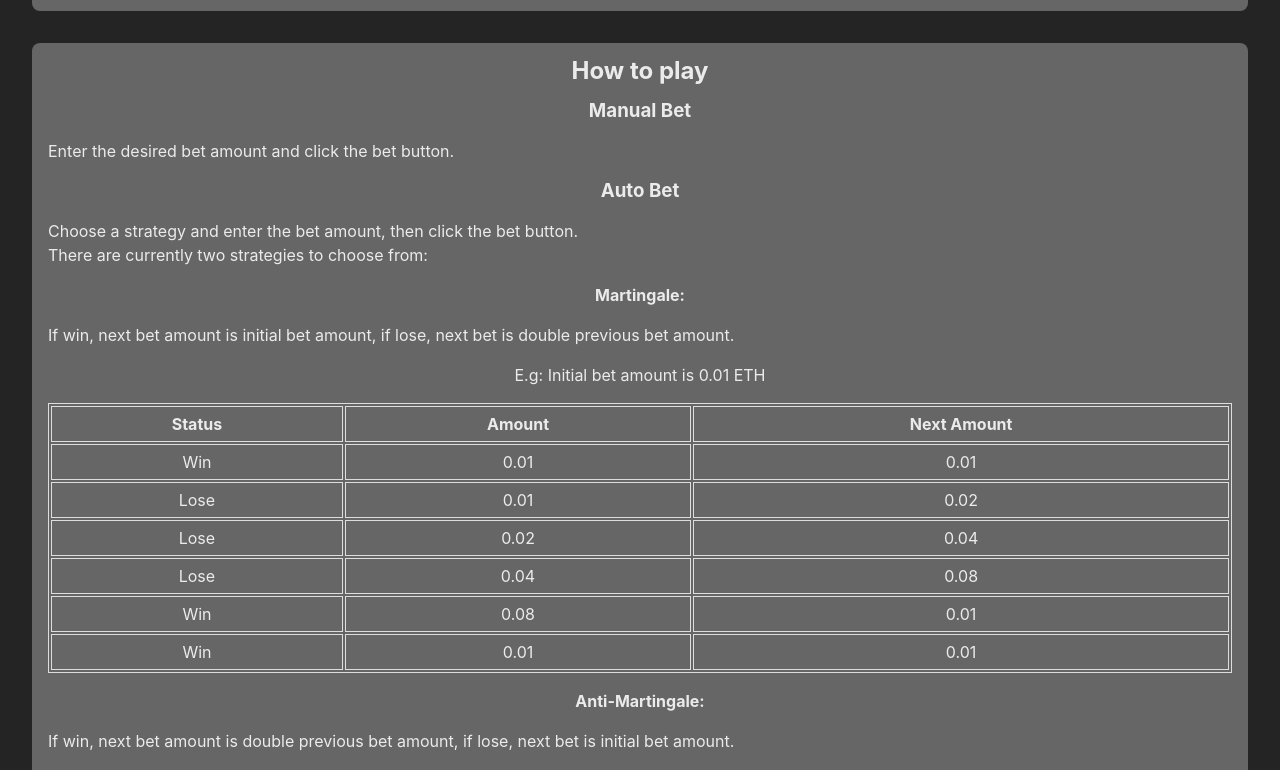
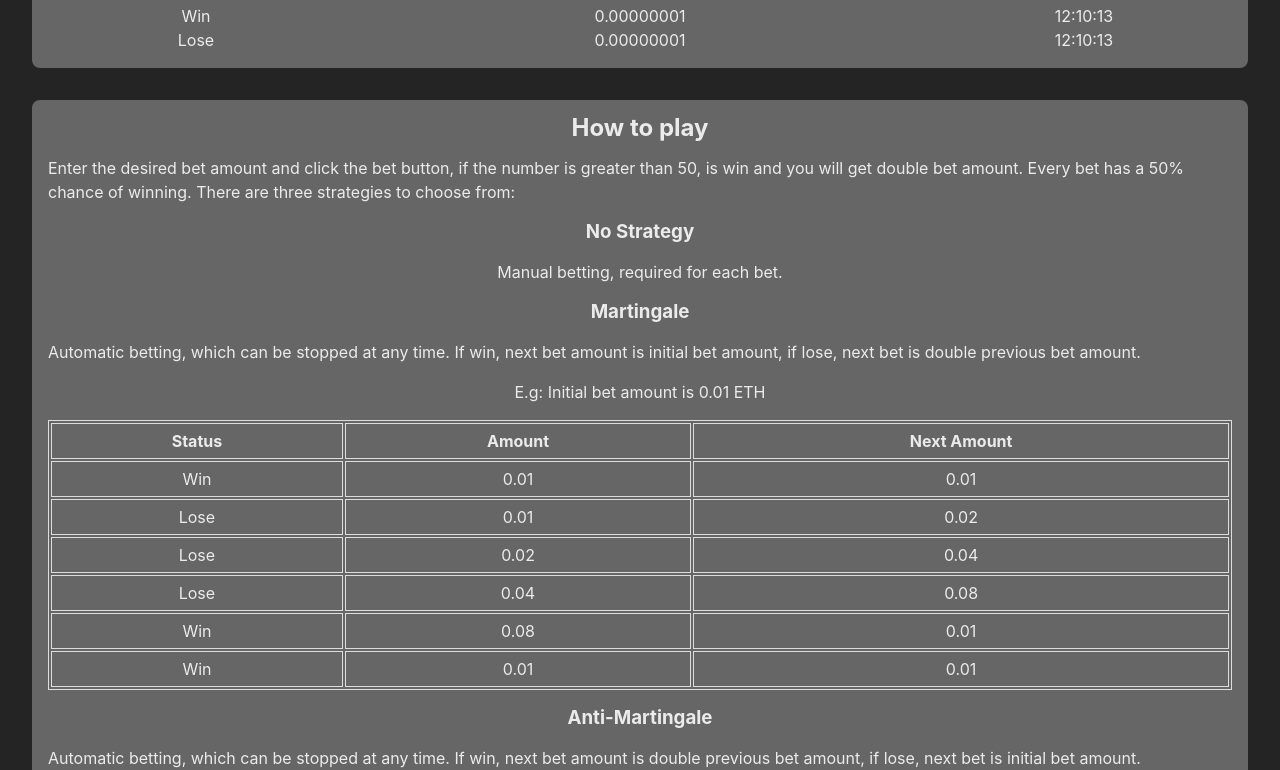
Before and after one commit to throuz/fair-game, a React (Vite) app: page / in a window 1280 px wide. Shown: the part 1112-1882 px from the top of the page. Built offline with nearby package versions, Linux system fonts and the light colour scheme.

Commit message:
use three strategy

```diff
--- a/src/App.jsx
+++ b/src/App.jsx
@@ -15,7 +15,8 @@ const App = () => {
       </div>
       <div className="card">
         <h2>Bet</h2>
-        <span>Please choose a strategy to auto bet or bet manually</span>
+        <span>Please choose a strategy</span>
+        <button>No Strategy</button>
         <button>Martingale</button>
         <button>Anti-Martingale</button>
         <input type="number" placeholder="Please enter bet amount" />
@@ -68,20 +69,19 @@ const App = () => {
       </div>
       <div className="card">
         <h2>How to play</h2>
-        <h3>Manual Bet</h3>
         <span className="text-left">
-          Enter the desired bet amount and click the bet button.
+          Enter the desired bet amount and click the bet button, if the number
+          is greater than 50, is win and you will get double bet amount. Every
+          bet has a 50% chance of winning. There are three strategies to choose
+          from:
         </span>
-        <h3>Auto Bet</h3>
+        <h3>No Strategy</h3>
+        <span>Manual betting, required for each bet.</span>
+        <h3>Martingale</h3>
         <span className="text-left">
-          Choose a strategy and enter the bet amount, then click the bet button.
-          <br />
-          There are currently two strategies to choose from:
-        </span>
-        <h4>Martingale:</h4>
-        <span className="text-left">
-          If win, next bet amount is initial bet amount, if lose, next bet is
-          double previous bet amount.
+          Automatic betting, which can be stopped at any time. If win, next bet
+          amount is initial bet amount, if lose, next bet is double previous bet
+          amount.
         </span>
         <span>E.g: Initial bet amount is 0.01 ETH</span>
         <table>
@@ -125,10 +125,11 @@ const App = () => {
             </tr>
           </tbody>
         </table>
-        <h4>Anti-Martingale:</h4>
+        <h3>Anti-Martingale</h3>
         <span className="text-left">
-          If win, next bet amount is double previous bet amount, if lose, next
-          bet is initial bet amount.
+          Automatic betting, which can be stopped at any time. If win, next bet
+          amount is double previous bet amount, if lose, next bet is initial bet
+          amount.
         </span>
         <span>E.g: Initial bet amount is 0.01 ETH</span>
         <table>
```
